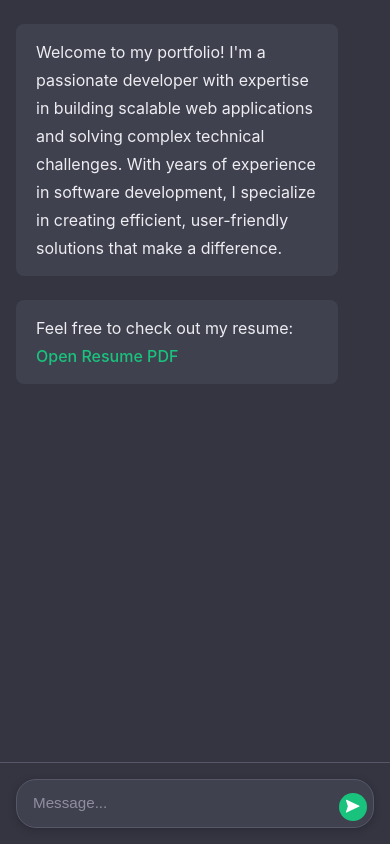
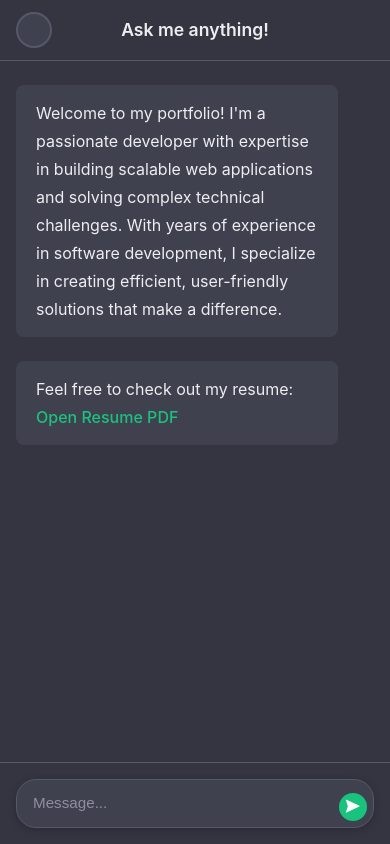
Before and after one commit to anreb/bernardolopez-client, a plain HTML site: page index.html in a window 390 px wide. Drawn offline with nearby package versions, Linux system fonts and the light colour scheme.

Commit message:
new header

```diff
--- a/index.html
+++ b/index.html
@@ -23,6 +23,11 @@
   <body>
     <div class="app-container">
       <main class="main-content">
+        <!-- Header section -->
+        <header class="chat-header">
+          <div class="profile-circle"></div>
+          <h1 class="header-title">Ask me anything!</h1>
+        </header>
         <!-- Chat messages section -->
         <div class="chat-messages" id="chatMessages">
           <!-- Initial messages will be added by JavaScript -->
--- a/styles.css
+++ b/styles.css
@@ -33,6 +33,44 @@ body {
   overflow: hidden;
   background-color: #343541;
   width: 100%;
+}
+
+/* Chat header */
+.chat-header {
+  display: flex;
+  align-items: center;
+  justify-content: center;
+  padding: 1rem 2rem;
+  background-color: #343541;
+  border-bottom: 1px solid #565869;
+  position: relative;
+  min-height: 60px;
+}
+
+.profile-circle {
+  width: 40px;
+  height: 40px;
+  border-radius: 50%;
+  background-color: #40414f;
+  border: 2px solid #565869;
+  position: absolute;
+  left: 2rem;
+  overflow: hidden;
+  flex-shrink: 0;
+}
+
+.profile-circle img {
+  width: 100%;
+  height: 100%;
+  object-fit: cover;
+}
+
+.header-title {
+  font-size: 1.25rem;
+  font-weight: 600;
+  color: #ececf1;
+  margin: 0;
+  text-align: center;
 }
 
 .content-section {
@@ -347,6 +385,21 @@ body {
 
 /* Mobile styles */
 @media (max-width: 768px) {
+  .chat-header {
+    padding: 1rem 1rem;
+    min-height: 56px;
+  }
+
+  .profile-circle {
+    width: 36px;
+    height: 36px;
+    left: 1rem;
+  }
+
+  .header-title {
+    font-size: 1.1rem;
+  }
+
   .content-section {
     padding: 1.5rem 1rem;
   }
```
